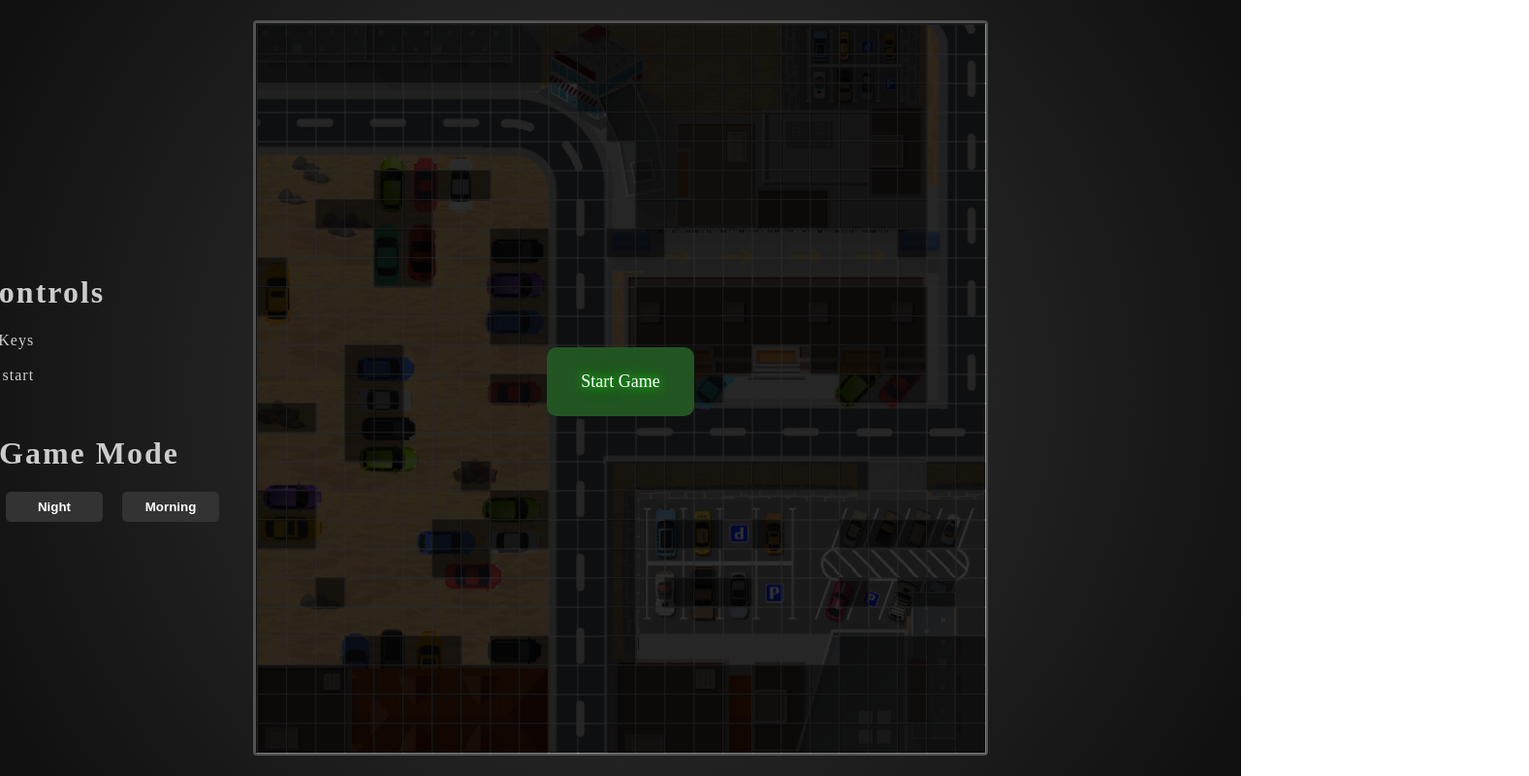
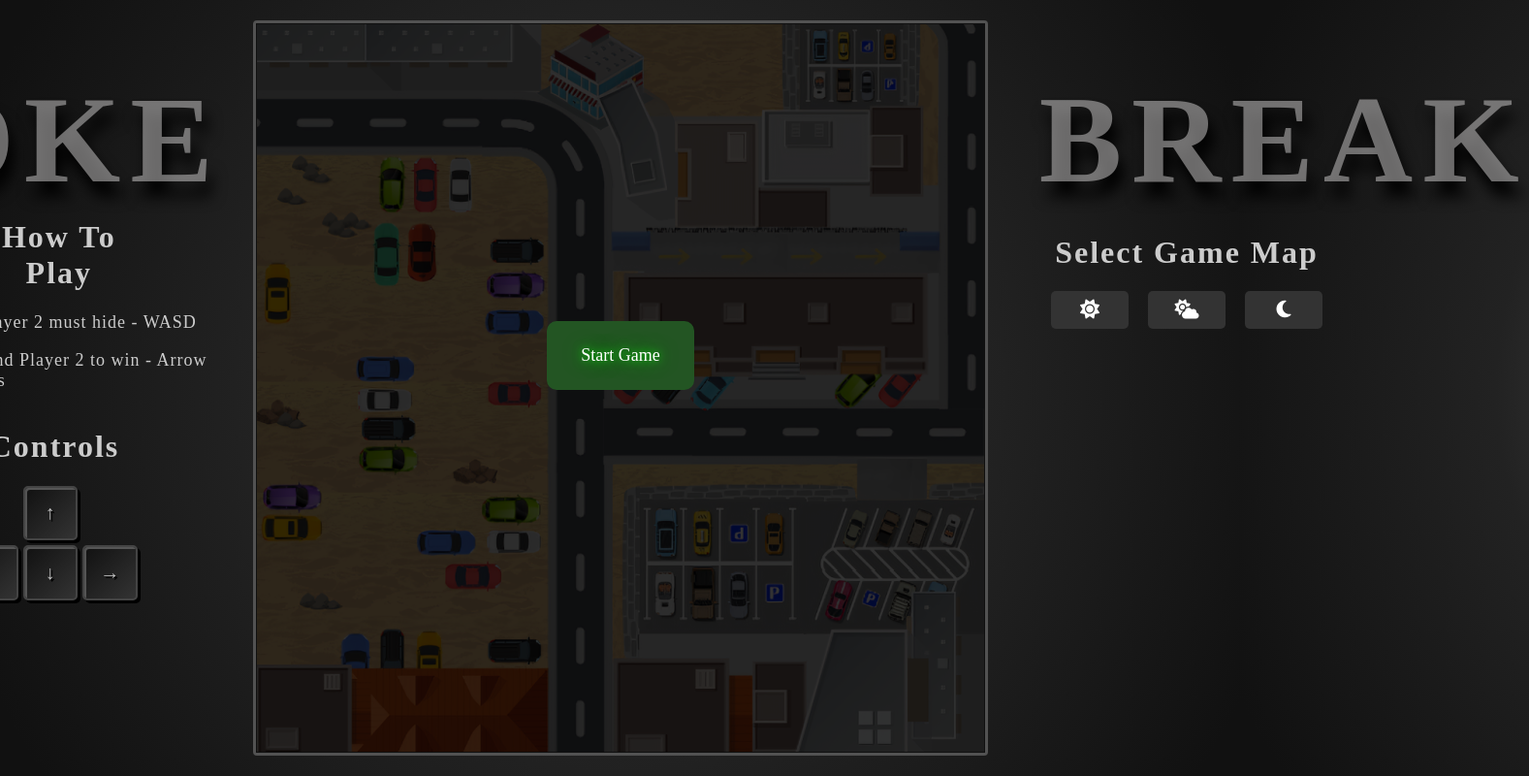
Before and after one commit to Kwaddo/smoke-break, a plain HTML site: page double.html in a window 1280 px wide. Shown: the whole page at 97% size, 1577 px wide, since content can reach past the window. Drawn offline with Linux system fonts and the light colour scheme; a web font is replaced by a local one.

Commit message:
finalized the design and project

```diff
--- a/assets/style.css
+++ b/assets/style.css
@@ -17,7 +17,7 @@ html {
     position: absolute;
     z-index: 9999;
     font-size: 8rem;
-    margin-bottom: 35rem;
+    margin-bottom: 40rem;
     word-spacing: 50rem;
     font-weight: bold;
     letter-spacing: 10px;
@@ -34,6 +34,7 @@ html {
     justify-content: center;
     position: absolute;
     margin-right: 73rem;
+    margin-top: 1.5rem;
     letter-spacing: 1px;
 }
 
@@ -236,7 +237,6 @@ h1 {
     left: 50%;
     transform: translate(-50%, -50%);
     font-size: 48px;
-    font-weight: bold;
     color: white;
     background: rgba(0, 0, 0, 0.7);
     padding: 20px;
@@ -268,14 +268,9 @@ h1 {
 }
 
 .tile {
-    border: 0.5px solid #cccccc83;
     transition: background-color 0.3s ease;
     width: 100%;
     height: 100%;
-}
-
-.tile.wall {
-    background-color: rgba(0, 0, 0, 0.5);
 }
 
 .tile.empty {
@@ -302,7 +297,6 @@ h1 {
     padding: 20px 40px;
     letter-spacing: 1px;
     font-size: 24px;
-    font-weight: bold;
     border-radius: 10px;
     opacity: 0;
     transition: opacity 0.3s ease-in-out;
@@ -354,7 +348,6 @@ h1 {
 
 .instructions {
     margin-left: 4.3rem;
-    margin-top: 8rem;
 }
 
 .instructions p {
@@ -400,12 +393,19 @@ h1 {
 
 #leaderboard-container {
     position: absolute;
-    margin-top: 7rem;
+    margin-top: 15rem;
     margin-left: 73rem;
     padding: 2rem;
     background-color: rgba(0, 0, 0, 0.833);
     border-radius: 10px;
     cursor: default;
+}
+
+.mode-selection {
+    cursor: default;
+    position: absolute;
+    margin-bottom: 17rem;
+    margin-left: 73rem;
 }
 
 #leaderboard{
@@ -457,11 +457,12 @@ h1 {
 
 .start-text {
     font-size: 24px;
-    font-weight: bold;
     margin-bottom: 20px;
     align-self: flex-start;
     position: absolute;
     z-index: 9999;
+    font-family: "Jersey 10", serif;
+    letter-spacing: 1px;
     color: rgb(255, 255, 255);
     text-shadow: 5px 15px 15px black;
     cursor: default;
@@ -488,10 +489,11 @@ h1 {
     color: white;
     border: none;
     cursor: pointer;
+    font-size: 20px;
     border-radius: 5px;
     font-weight: bold;
     margin: 0 5px;
-    min-width: 100px;
+    min-width: 80px;
 }
 
 .mode-button:hover {
--- a/double.html
+++ b/double.html
@@ -6,27 +6,46 @@
     <meta name="viewport" content="width=device-width, initial-scale=1.0">
     <title>Multiplayer Mode</title>
     <link rel="stylesheet" href="./assets/style.css">
+    <link rel="preconnect" href="https://fonts.googleapis.com">
+    <link rel="preconnect" href="https://fonts.gstatic.com" crossorigin>
+    <link rel="stylesheet" href="https://cdnjs.cloudflare.com/ajax/libs/font-awesome/6.5.1/css/all.min.css">
+    <link href="https://fonts.googleapis.com/css2?family=Honk&family=Sixtyfour&family=Jersey+10&display=swap" rel="stylesheet">
 </head>
 
 <body>
+    <p class="title-text">SMOKE BREAK</p>
     <div class="spacing">
-        <h1>Controls</h1>
-        <div>Student: Arrow Keys</div>
-        <div>Ahmed: WASD</div>
-        <div>Press SPACE to start</div>
-        <div class="mode-selection">
-            <h1>Select Game Mode</h1>
-            <div class="mode-option">
-                <button class="mode-button single" onclick="switchMapMulti(1)">Afternoon</button>
-                <button class="mode-button single" onclick="switchMapMulti(2)">Night</button>
-                <button class="mode-button single" onclick="switchMapMulti(3)">Morning</button>
+        <div class="instructions">
+            <h1>How To Play</h1>
+            <p>• Player 2 must hide - WASD</p>
+            <p>• Find Player 2 to win - Arrow Keys</p>
+        </div>
+        <div class="spacing2">
+            <h1>Controls</h1>
+            <div class="arrows">
+                <div class="arrow up" title="Arrow Up"></div>
+                <div class="row">
+                    <div class="arrow left" title="Arrow Left"></div>
+                    <div class="arrow down" title="Arrow Down"></div>
+                    <div class="arrow right" title="Arrow Right"></div>
+                </div>
             </div>
         </div>
     </div>
 
     <div id="game-menu">
         <br><br><br>
-        <button id="start-game">Start Game</button>
+        <div class="menu">
+            <button id="start-game">Start Game</button>
+        </div>
+    </div>
+    <div class="mode-selection">
+        <h1>Select Game Map</h1>
+        <div class="mode-option">
+            <button class="mode-button single" onclick="switchMapMulti(3)" title="Morning"><i class="fa-solid fa-sun"></i></button>
+            <button class="mode-button single" onclick="switchMapMulti(1)" title="Afternoon"><i class="fa-solid fa-cloud-sun"></i></button>
+            <button class="mode-button single" onclick="switchMapMulti(2)" title="Evening"><i class="fa-solid fa-moon"></i></button>
+        </div>
     </div>
     <div id="tilemap-container"></div>
     <div class="map"></div>
--- a/single.html
+++ b/single.html
@@ -8,6 +8,7 @@
     <link rel="stylesheet" href="./assets/style.css">
     <link rel="preconnect" href="https://fonts.googleapis.com">
     <link rel="preconnect" href="https://fonts.gstatic.com" crossorigin>
+    <link rel="stylesheet" href="https://cdnjs.cloudflare.com/ajax/libs/font-awesome/6.5.1/css/all.min.css">
     <link href="https://fonts.googleapis.com/css2?family=Honk&family=Sixtyfour&family=Jersey+10&display=swap" rel="stylesheet">
 </head>
 
@@ -17,6 +18,7 @@
         <div class="instructions">
             <h1>How To Play</h1>
             <p>• Pick up hints</p>
+            <p>• Two lives only</p>
             <p>• Guess Ahmed to win</p>
         </div>
         <div class="spacing2">
@@ -30,14 +32,6 @@
                 </div>
             </div>
         </div>
-        <div class="mode-selection">
-            <h1>Select Game Mode</h1>
-            <div class="mode-option">
-                <button class="mode-button single" onclick="switchMap(1)">Afternoon</button>
-                <button class="mode-button single" onclick="switchMap(2)">Night</button>
-                <button class="mode-button single" onclick="switchMap(3)">Morning</button>
-            </div>
-        </div>
     </div>
 
     <div id="game-menu">
@@ -45,6 +39,14 @@
         <div class="menu">
             <p class="start-text">Man, I need Ahmed for an audit! I can't find him on campus, so I need to go outside and find him in his Smoke Break. There are all these other people around him though, which one is he?!</p>
             <button id="start-game">Start Game</button>
+        </div>
+    </div>
+    <div class="mode-selection">
+        <h1>Select Game Map</h1>
+        <div class="mode-option">
+            <button class="mode-button single" onclick="switchMap(3)" title="Morning"><i class="fa-solid fa-sun"></i></button>
+            <button class="mode-button single" onclick="switchMap(1)" title="Afternoon"><i class="fa-solid fa-cloud-sun"></i></button>
+            <button class="mode-button single" onclick="switchMap(2)" title="Evening"><i class="fa-solid fa-moon"></i></button>
         </div>
     </div>
     <div id="leaderboard-container">
```
Also changed, not shown: index.html (+1 -1 lines).
